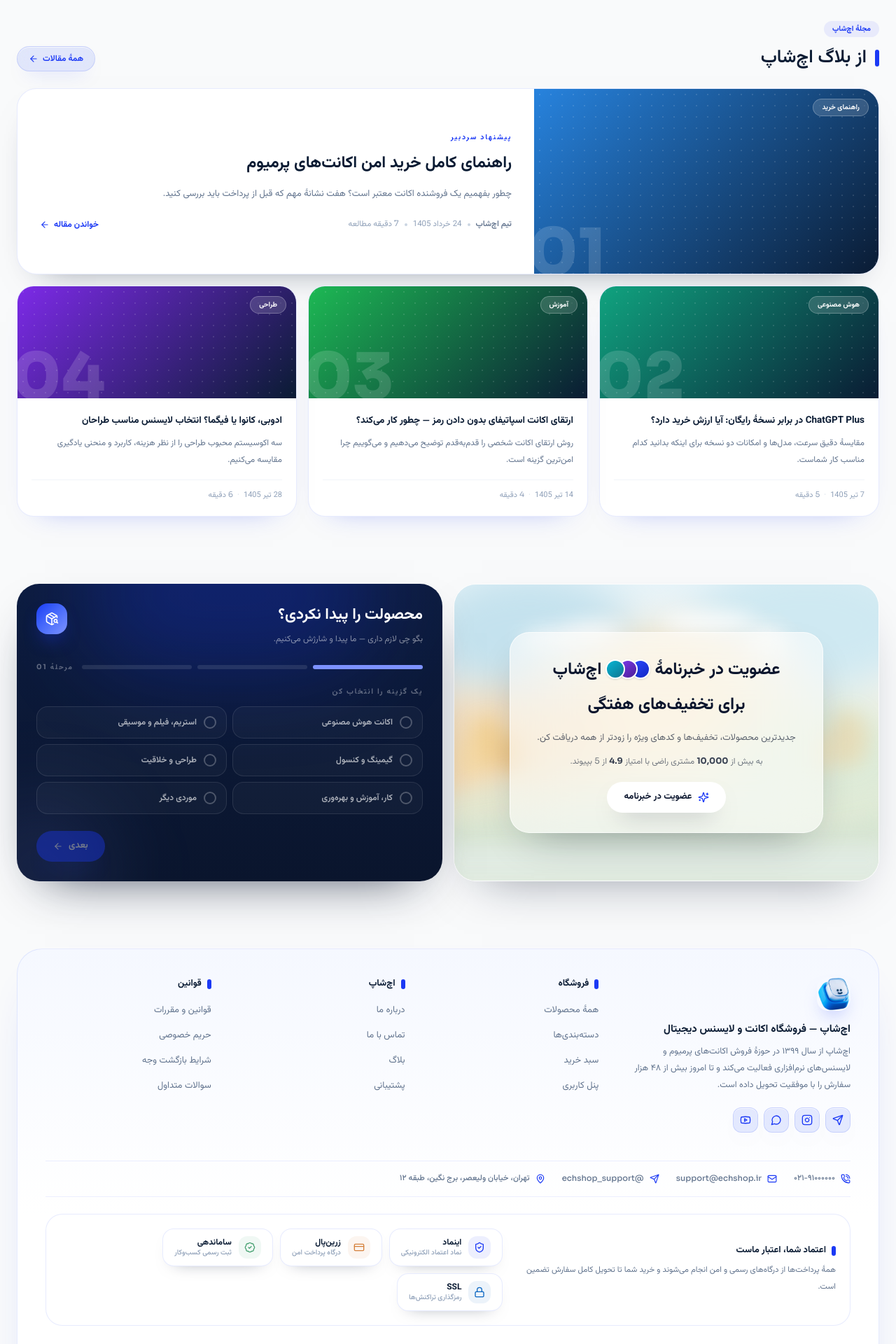
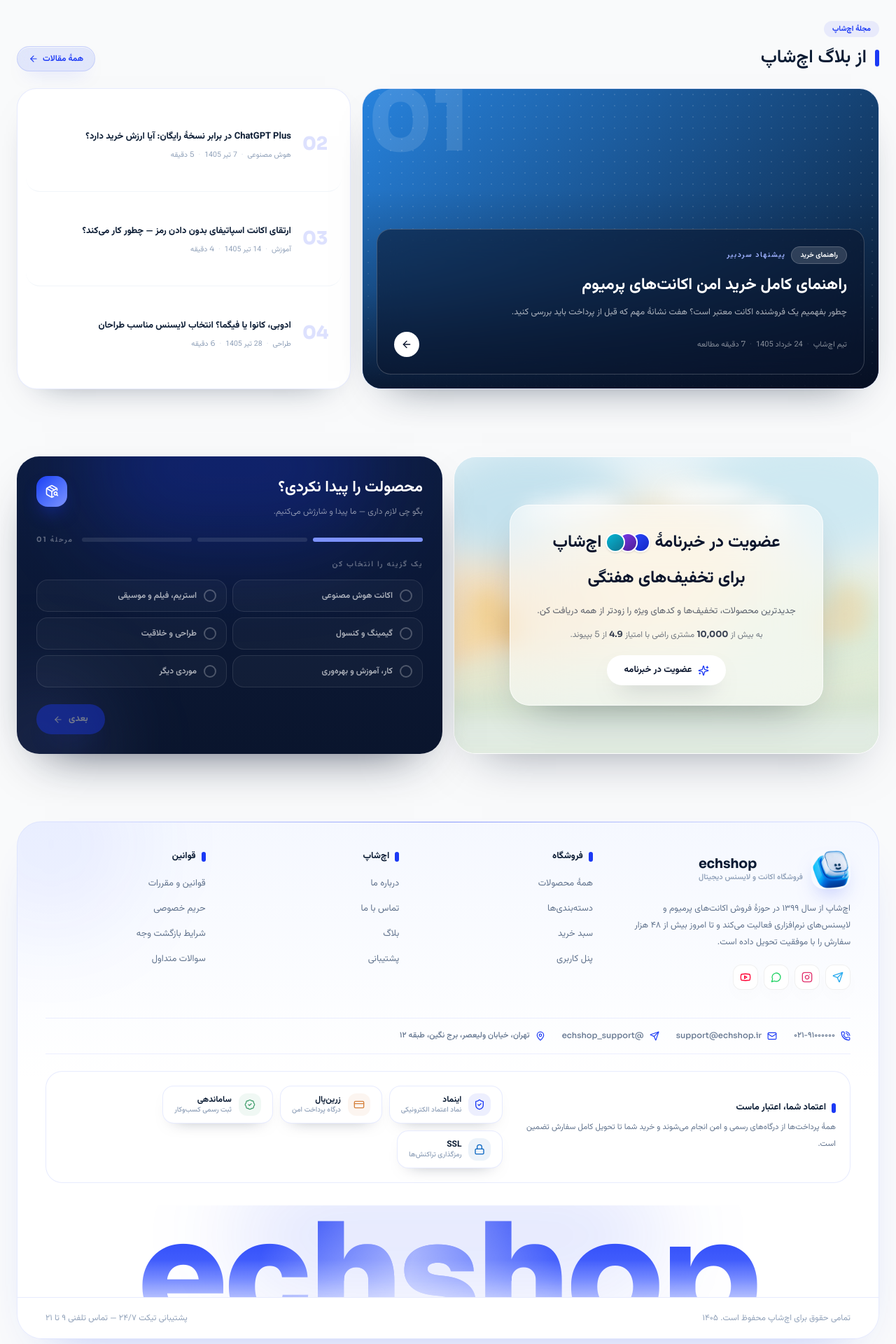
Before and after one commit to hesaamhub/echshop, a Next.js app: page / in a window 1280 px wide. Shown: the part 5460-7380 px from the top of the page at 70% size. Built offline with nearby package versions, Linux system fonts and the light colour scheme.

Commit message:
design: بلاگ به سبک تحریریهٔ مجله (مقالهٔ ویژهٔ تمام‌جلد + ریل شماره‌دار) + وردمارک فوتر با برق متحرک + پولیش فوتر

```diff
--- a/src/app/globals.css
+++ b/src/app/globals.css
@@ -185,9 +185,50 @@
   animation: echshop-marquee 70s linear infinite;
 }
 
+/* برق متحرک وردمارک غول‌پیکر فوتر — لایهٔ شاین روی گرادیان برند با کلیپ متنی */
+.watermark-shine {
+  background-image:
+    linear-gradient(100deg, transparent 42%, rgba(255, 255, 255, 0.55) 50%, transparent 58%),
+    linear-gradient(180deg, #1b39f5 0%, #4d68ff 52%, rgba(125, 146, 255, 0.28) 100%);
+  background-size:
+    220% 100%,
+    100% 100%;
+  background-position:
+    -140% 0,
+    0 0;
+  -webkit-background-clip: text;
+  background-clip: text;
+  color: transparent;
+  animation: watermark-shine 6.5s ease-in-out infinite;
+}
+
+@keyframes watermark-shine {
+  0% {
+    background-position:
+      -140% 0,
+      0 0;
+  }
+  55% {
+    background-position:
+      240% 0,
+      0 0;
+  }
+  100% {
+    background-position:
+      240% 0,
+      0 0;
+  }
+}
+
 @media (prefers-reduced-motion: reduce) {
   .echshop-marquee-track {
     animation: none;
+  }
+  .watermark-shine {
+    animation: none;
+    background-position:
+      0 0,
+      0 0;
   }
   html {
     scroll-behavior: auto;
--- a/src/app/page.tsx
+++ b/src/app/page.tsx
@@ -124,7 +124,7 @@ export default function HomePage() {
           <QuickOrder />
         </Section>
 
-        {/* بلاگ */}
+        {/* بلاگ — تحریریهٔ مجله: مقالهٔ ویژهٔ تمام‌جلد + ریل شماره‌دار */}
         <Section
           eyebrow="مجلهٔ اچ‌شاپ"
           title="از بلاگ اچ‌شاپ"
@@ -132,70 +132,104 @@ export default function HomePage() {
           linkLabel="همهٔ مقالات"
           className="mt-24"
         >
-          {/* مقالهٔ ویژه — چیدمان افقی */}
+          <div className="grid gap-4 lg:grid-cols-[1.55fr_1fr]">
+            {/* مقالهٔ ویژه */}
             <Link
               href={`/blog/${featuredPost.slug}`}
-            className="group grid overflow-hidden rounded-[28px] border border-[#1b39f5]/10 bg-white shadow-[0_22px_50px_-36px_rgba(10,27,51,0.6)] transition-all duration-500 hover:-translate-y-1 hover:border-[#1b39f5]/25 hover:shadow-[0_34px_64px_-34px_rgba(27,57,245,0.4)] lg:grid-cols-[2fr_3fr]"
+              className="group relative flex min-h-[360px] flex-col justify-end overflow-hidden rounded-[28px] border border-[#1b39f5]/10 shadow-[0_28px_60px_-40px_rgba(10,27,51,0.65)] transition-all duration-500 hover:-translate-y-1 hover:shadow-[0_40px_70px_-38px_rgba(27,57,245,0.5)] lg:min-h-[430px]"
             >
-            <PostCover post={featuredPost} index={0} className="h-48 lg:h-auto lg:min-h-[264px]" />
-            <div className="flex flex-col justify-center p-6 md:p-8">
-              <span className="text-[10.5px] font-bold tracking-[0.16em] text-[#1b39f5]">
+              {/* جلد */}
+              <span
+                className="absolute inset-0 transition-transform duration-700 group-hover:scale-[1.04]"
+                style={{ background: featuredPost.cover }}
+                aria-hidden
+              />
+              {/* بافت نقطه‌ای */}
+              <span
+                className="absolute inset-0 opacity-[0.13]"
+                style={{
+                  backgroundImage: "radial-gradient(rgba(255,255,255,0.85) 1px, transparent 1px)",
+                  backgroundSize: "16px 16px",
+                }}
+                aria-hidden
+              />
+              {/* شمارهٔ محو */}
+              <span
+                className="font-latin absolute -top-3 left-2 select-none text-[120px] font-extrabold leading-none text-white/12"
+                dir="ltr"
+                aria-hidden
+              >
+                01
+              </span>
+              {/* تیره‌سازی پایین برای خوانایی */}
+              <span
+                className="absolute inset-x-0 bottom-0 h-2/3 bg-gradient-to-t from-[#060d20]/85 via-[#060d20]/30 to-transparent"
+                aria-hidden
+              />
+
+              {/* پنل شیشه‌ای محتوا */}
+              <span className="relative m-4 block rounded-[20px] border border-white/20 bg-[#0a152d]/55 p-5 backdrop-blur-xl md:m-5 md:p-6">
+                <span className="flex flex-wrap items-center gap-2">
+                  <span className="rounded-full border border-white/20 bg-white/15 px-3 py-1 text-[10px] font-bold text-white">
+                    {featuredPost.category}
+                  </span>
+                  <span className="text-[10.5px] font-bold tracking-[0.14em] text-[#9fb2ff]">
                     پیشنهاد سردبیر
                   </span>
-              <h3 className="font-display mt-2.5 text-[19px] font-bold leading-[1.6] text-[#0a1b33] transition-colors group-hover:text-[#1b39f5] md:text-[23px]">
+                </span>
+                <h3 className="font-display mt-3 text-[19px] font-bold leading-[1.6] text-white md:text-[23px]">
                   {featuredPost.title}
                 </h3>
-              <p className="mt-3 line-clamp-3 text-[13px] leading-7 text-slate-500">
+                <p className="mt-2 line-clamp-2 text-[12.5px] leading-6 text-white/65">
                   {featuredPost.excerpt}
                 </p>
-              <div className="mt-5 flex items-center justify-between gap-3 text-[11.5px] text-slate-400">
-                <span className="flex items-center gap-2">
-                  <span className="font-semibold text-slate-500">{featuredPost.author}</span>
-                  <span className="h-1 w-1 rounded-full bg-slate-300" aria-hidden />
-                  <span>{faDate(featuredPost.publishedAt)}</span>
-                  <span className="h-1 w-1 rounded-full bg-slate-300" aria-hidden />
+                <span className="mt-4 flex items-center justify-between gap-3 text-[11px] text-white/50">
                   <span>
+                    {featuredPost.author}
+                    <span className="mx-1.5 text-white/25">·</span>
+                    {faDate(featuredPost.publishedAt)}
+                    <span className="mx-1.5 text-white/25">·</span>
                     <span className="font-latin">{latinDigits(featuredPost.readMinutes)}</span> دقیقه مطالعه
                   </span>
+                  <span className="grid h-9 w-9 shrink-0 place-items-center rounded-full bg-white text-[#0a152d] transition-transform duration-500 group-hover:-translate-x-1">
+                    <ArrowLeft className="h-4 w-4" />
                   </span>
-                <span className="inline-flex items-center gap-1.5 text-[12px] font-bold text-[#1b39f5]">
-                  خواندن مقاله
-                  <ArrowLeft className="h-3.5 w-3.5 transition-transform duration-500 group-hover:-translate-x-1" />
                 </span>
-              </div>
-            </div>
+              </span>
             </Link>
 
-          {/* سه مقالهٔ بعدی */}
-          <div className="mt-4 grid gap-4 sm:grid-cols-2 lg:grid-cols-3">
+            {/* ریل شماره‌دار مقالات */}
+            <div className="flex flex-col divide-y divide-slate-100 rounded-[28px] border border-[#1b39f5]/10 bg-white p-2 shadow-[0_22px_50px_-36px_rgba(10,27,51,0.55)] md:p-3">
               {restPosts.map((post, index) => (
                 <Link
                   key={post.slug}
                   href={`/blog/${post.slug}`}
-                className="group flex flex-col overflow-hidden rounded-[24px] border border-[#1b39f5]/10 bg-white shadow-[0_18px_40px_-34px_rgba(27,57,245,0.5)] transition-all duration-500 hover:-translate-y-1 hover:border-[#1b39f5]/25"
+                  className="group relative flex flex-1 items-center gap-4 rounded-[20px] p-4 transition-colors duration-300 hover:bg-[#f6f8ff]"
                 >
-                <PostCover post={post} index={index + 1} className="h-40" />
-                <div className="flex flex-1 flex-col p-5">
-                  <h3 className="text-[13.5px] font-bold leading-6 text-[#0a1b33] transition-colors group-hover:text-[#1b39f5]">
+                  <span
+                    className="font-latin w-10 shrink-0 text-[26px] font-extrabold leading-none text-[#1b39f5]/15 transition-colors duration-300 group-hover:text-[#1b39f5]/55"
+                    dir="ltr"
+                  >
+                    {String(index + 2).padStart(2, "0")}
+                  </span>
+                  <span className="min-w-0 flex-1">
+                    <span className="line-clamp-2 block text-[13px] font-bold leading-6 text-[#0a1b33] transition-colors group-hover:text-[#1b39f5]">
                       {post.title}
-                  </h3>
-                  <p className="mt-2 line-clamp-2 text-[12px] leading-6 text-slate-500">
-                    {post.excerpt}
-                  </p>
-                  <div className="mt-4 flex items-center justify-between border-t border-slate-100 pt-3 text-[11px] text-slate-400">
-                    <span>
+                    </span>
+                    <span className="mt-1.5 block text-[10.5px] text-slate-400">
+                      {post.category}
+                      <span className="mx-1.5 text-slate-300">·</span>
                       {faDate(post.publishedAt)}
                       <span className="mx-1.5 text-slate-300">·</span>
                       <span className="font-latin">{latinDigits(post.readMinutes)}</span> دقیقه
                     </span>
-                    <span className="inline-flex items-center gap-1 font-bold text-[#1b39f5] opacity-0 transition-all duration-300 group-hover:opacity-100">
-                      خواندن
-                      <ArrowLeft className="h-3 w-3" />
                   </span>
-                  </div>
-                </div>
+                  <span className="grid h-8 w-8 shrink-0 place-items-center rounded-full border border-[#1b39f5]/15 text-[#1b39f5] opacity-0 transition-all duration-300 group-hover:opacity-100">
+                    <ArrowLeft className="h-3.5 w-3.5" />
+                  </span>
                 </Link>
               ))}
+            </div>
           </div>
         </Section>
 
@@ -209,46 +243,6 @@ export default function HomePage() {
       </main>
       <Footer />
     </>
-  )
-}
-
-/** جلد تحریریهٔ مقاله: گرادیان برند + بافت نقطه‌ای + شمارهٔ محو + نشان دسته */
-function PostCover({
-  post,
-  index,
-  className,
-}: {
-  post: (typeof posts)[number]
-  index: number
-  className?: string
-}) {
-  return (
-    <div
-      className={`relative overflow-hidden ${className ?? ""}`}
-      style={{ background: post.cover }}
-    >
-      {/* بافت نقطه‌ای */}
-      <span
-        className="absolute inset-0 opacity-[0.14]"
-        style={{
-          backgroundImage: "radial-gradient(rgba(255,255,255,0.85) 1px, transparent 1px)",
-          backgroundSize: "16px 16px",
-        }}
-        aria-hidden
-      />
-      {/* شمارهٔ محؤ مقاله */}
-      <span
-        className="font-latin absolute -bottom-4 -left-2 select-none text-[92px] font-extrabold leading-none text-white/15"
-        dir="ltr"
-        aria-hidden
-      >
-        {String(index + 1).padStart(2, "0")}
-      </span>
-      {/* نشان دستهٔ مقاله */}
-      <span className="absolute right-3.5 top-3.5 rounded-full border border-white/25 bg-white/15 px-3 py-1 text-[10px] font-bold text-white backdrop-blur-md">
-        {post.category}
-      </span>
-    </div>
   )
 }
 
--- a/src/components/site/Footer.tsx
+++ b/src/components/site/Footer.tsx
@@ -23,12 +23,12 @@ const trustBadges = [
   { icon: Lock, title: "SSL", note: "رمزگذاری تراکنش‌ها", tint: "#0A66C2" },
 ]
 
-/** شبکه‌های اجتماعی */
+/** شبکه‌های اجتماعی — هرکدام با رنگ برند خودشان */
 const socials = [
-  { label: "تلگرام", href: "https://t.me/echshop", icon: Send },
-  { label: "اینستاگرام", href: "https://instagram.com/echshop", icon: Instagram },
-  { label: "واتساپ", href: "https://wa.me/", icon: MessageCircle },
-  { label: "یوتیوب", href: "https://youtube.com/", icon: Youtube },
+  { label: "تلگرام", href: "https://t.me/echshop", icon: Send, color: "#2AABEE" },
+  { label: "اینستاگرام", href: "https://instagram.com/echshop", icon: Instagram, color: "#E1306C" },
+  { label: "واتساپ", href: "https://wa.me/", icon: MessageCircle, color: "#25D366" },
+  { label: "یوتیوب", href: "https://youtube.com/", icon: Youtube, color: "#FF0033" },
 ]
 
 export default function Footer() {
@@ -37,14 +37,27 @@ export default function Footer() {
   return (
     <footer className="mt-24 px-4 pb-5 md:px-6">
       <div className="relative mx-auto max-w-[1400px] overflow-hidden rounded-[36px] border border-[#1b39f5]/10 bg-gradient-to-b from-[#f5f8ff] via-white to-white shadow-[0_30px_70px_-50px_rgba(27,57,245,0.45)]">
+        {/* خط برند لبهٔ بالایی + هالهٔ نرم گوشه */}
+        <span
+          className="pointer-events-none absolute inset-x-0 top-0 h-px bg-gradient-to-l from-transparent via-[#1b39f5]/45 to-transparent"
+          aria-hidden
+        />
+        <span
+          className="pointer-events-none absolute -top-24 -left-20 h-64 w-64 rounded-full bg-[#1b39f5]/6 blur-3xl"
+          aria-hidden
+        />
+
         {/* بخش بالایی: برند + ستون‌های لینک */}
-        <div className="grid gap-10 p-7 md:p-10 lg:grid-cols-[1.35fr_repeat(3,1fr)]">
+        <div className="relative grid gap-12 p-7 md:p-10 lg:grid-cols-[1.4fr_repeat(3,1fr)]">
           <div>
-            <Logo className="h-12 w-12 rounded-[16px] shadow-[0_14px_28px_-14px_rgba(27,57,245,0.55)]" />
-            <p className="mt-4 text-[15px] font-bold text-[#0a1b33]">
-              {brand.nameFa} — {brand.tagline}
-            </p>
-            <p className="mt-2 max-w-xs text-[12.5px] leading-6 text-slate-500">{footer.about}</p>
+            <div className="flex items-center gap-3">
+              <Logo className="h-14 w-14 rounded-[18px] shadow-[0_16px_32px_-16px_rgba(27,57,245,0.55)]" />
+              <div className="flex flex-col gap-1 leading-none">
+                <span className="wordmark text-[19px] font-bold text-[#0a1b33]" dir="ltr">echshop</span>
+                <span className="text-[11px] font-semibold text-slate-400">{brand.tagline}</span>
+              </div>
+            </div>
+            <p className="mt-4 max-w-xs text-[12.5px] leading-6 text-slate-500">{footer.about}</p>
 
             <div className="mt-5 flex items-center gap-2">
               {socials.map((social) => (
@@ -55,7 +68,8 @@ export default function Footer() {
                   rel="noreferrer"
                   aria-label={social.label}
                   title={social.label}
-                  className="glass-plate glass-plate-hover grid h-9 w-9 place-items-center rounded-xl text-[#1b39f5]"
+                  style={{ color: social.color }}
+                  className="grid h-9 w-9 place-items-center rounded-xl border border-black/6 bg-white shadow-[0_10px_22px_-16px_rgba(10,21,45,0.5)] transition-all duration-300 hover:-translate-y-0.5 hover:shadow-[0_16px_28px_-16px_rgba(10,21,45,0.55)]"
                 >
                   <social.icon className="h-4 w-4" />
                 </a>
@@ -74,7 +88,7 @@ export default function Footer() {
                   <li key={`${column.title}-${link.label}`}>
                     <Link
                       href={link.href}
-                      className="text-[13px] text-slate-500 transition-colors hover:text-[#1b39f5]"
+                      className="inline-block text-[13px] text-slate-500 transition-all duration-300 hover:ps-1 hover:text-[#1b39f5]"
                     >
                       {link.label}
                     </Link>
@@ -86,7 +100,7 @@ export default function Footer() {
         </div>
 
         {/* نوار تماس فشرده */}
-        <div className="px-7 pb-6 md:px-10">
+        <div className="relative px-7 pb-6 md:px-10">
           <div className="flex flex-wrap items-center gap-x-6 gap-y-2.5 border-y border-[#1b39f5]/8 py-4 text-[11.5px] font-medium text-slate-500">
             <span className="inline-flex items-center gap-2">
               <PhoneCall className="h-3.5 w-3.5 text-[#1b39f5]" />
@@ -108,7 +122,7 @@ export default function Footer() {
         </div>
 
         {/* نمادهای اعتماد و پرداخت */}
-        <div className="px-7 pb-8 md:px-10">
+        <div className="relative px-7 pb-8 md:px-10">
           <div className="rounded-[24px] border border-[#1b39f5]/10 bg-white/70 p-4 backdrop-blur-sm md:p-5">
             <div className="flex flex-col gap-4 lg:flex-row lg:items-center lg:justify-between">
               <div>
@@ -143,17 +157,17 @@ export default function Footer() {
           </div>
         </div>
 
-        {/* وردمارک غول‌پیکر با گرادیان برند و هالهٔ نرم */}
+        {/* وردمارک غول‌پیکر با گرادیان برند، برق متحرک و هالهٔ نرم */}
         <div className="pointer-events-none relative select-none overflow-hidden" aria-hidden>
           <span
-            className="absolute inset-x-1/4 top-1/2 h-40 -translate-y-1/2 rounded-full bg-[#1b39f5]/15 blur-3xl"
+            className="absolute inset-x-1/4 top-1/3 h-44 -translate-y-1/2 rounded-full bg-[#1b39f5]/12 blur-3xl"
           />
           <p
-            className="font-latin relative -mb-[0.34em] bg-gradient-to-b from-[#1b39f5]/70 via-[#4d68ff]/45 to-[#7d92ff]/15 bg-clip-text text-center text-[clamp(88px,15.5vw,216px)] font-extrabold leading-none tracking-tight text-transparent"
+            className="watermark-shine font-latin relative -mb-[0.36em] text-center text-[clamp(96px,16vw,228px)] font-extrabold leading-none tracking-tight"
             dir="ltr"
             style={{
-              maskImage: "linear-gradient(to bottom, #000 42%, transparent 96%)",
-              WebkitMaskImage: "linear-gradient(to bottom, #000 42%, transparent 96%)",
+              maskImage: "linear-gradient(to bottom, #000 38%, transparent 96%)",
+              WebkitMaskImage: "linear-gradient(to bottom, #000 38%, transparent 96%)",
             }}
           >
             echshop
```
Lines whose indentation alone changed are shown as unchanged.
